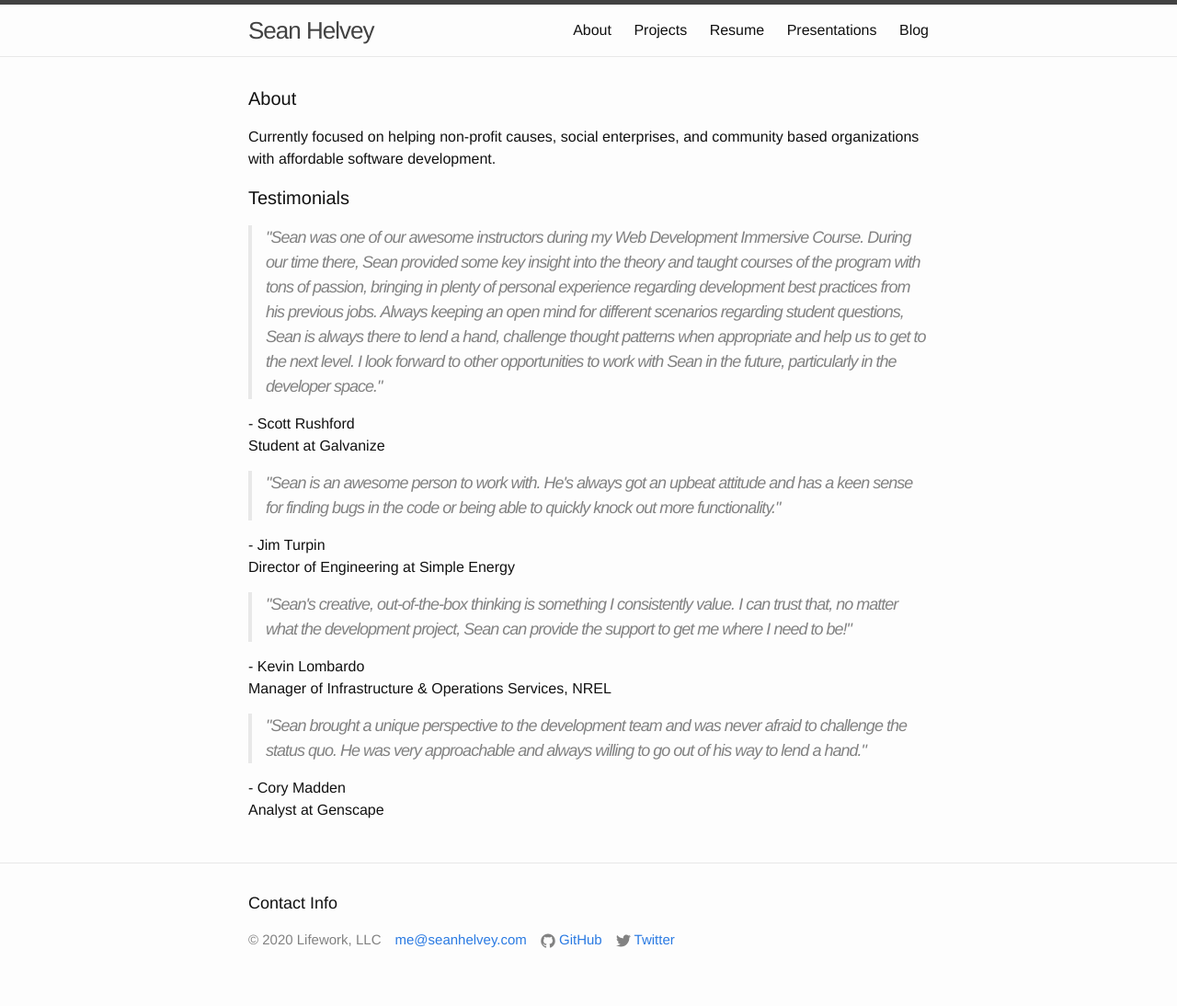
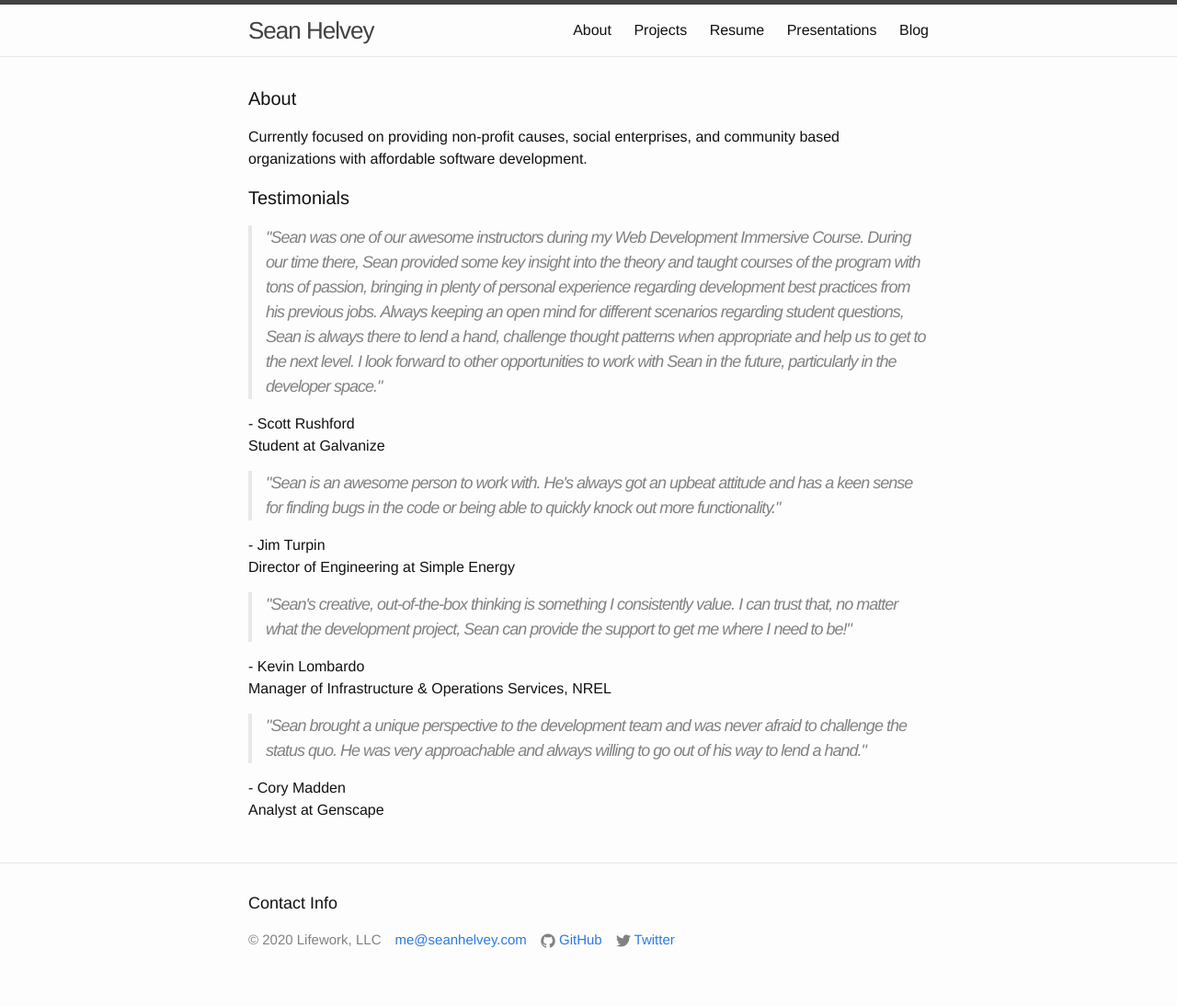
Before and after one commit to seanhelvey/seanhelveydotcom, a Jekyll site: the page built from about.html, in a window 1280 px wide. Shown: the whole page at 92% size. Built offline with Jekyll 4.4.1, drawn with Linux system fonts in a browser that asks for light colours.

Commit message:
update index, about, resume

```diff
--- a/about.html
+++ b/about.html
@@ -6,7 +6,7 @@
 
   <h1 class="page-heading">About</h1>
   <p>
-    Currently focused on helping non-profit causes, social enterprises, and community based organizations with affordable software development.
+    Currently focused on providing non-profit causes, social enterprises, and community based organizations with affordable software development.
   </p>
 
   <h1 class="page-heading">Testimonials</h1>
--- a/index.html
+++ b/index.html
@@ -21,7 +21,7 @@
         Technology
       </h2>
       <p>
-        Engineering and Data Science
+        Software and Data Science
       </p>
     </div>
     <div class="section">
```
